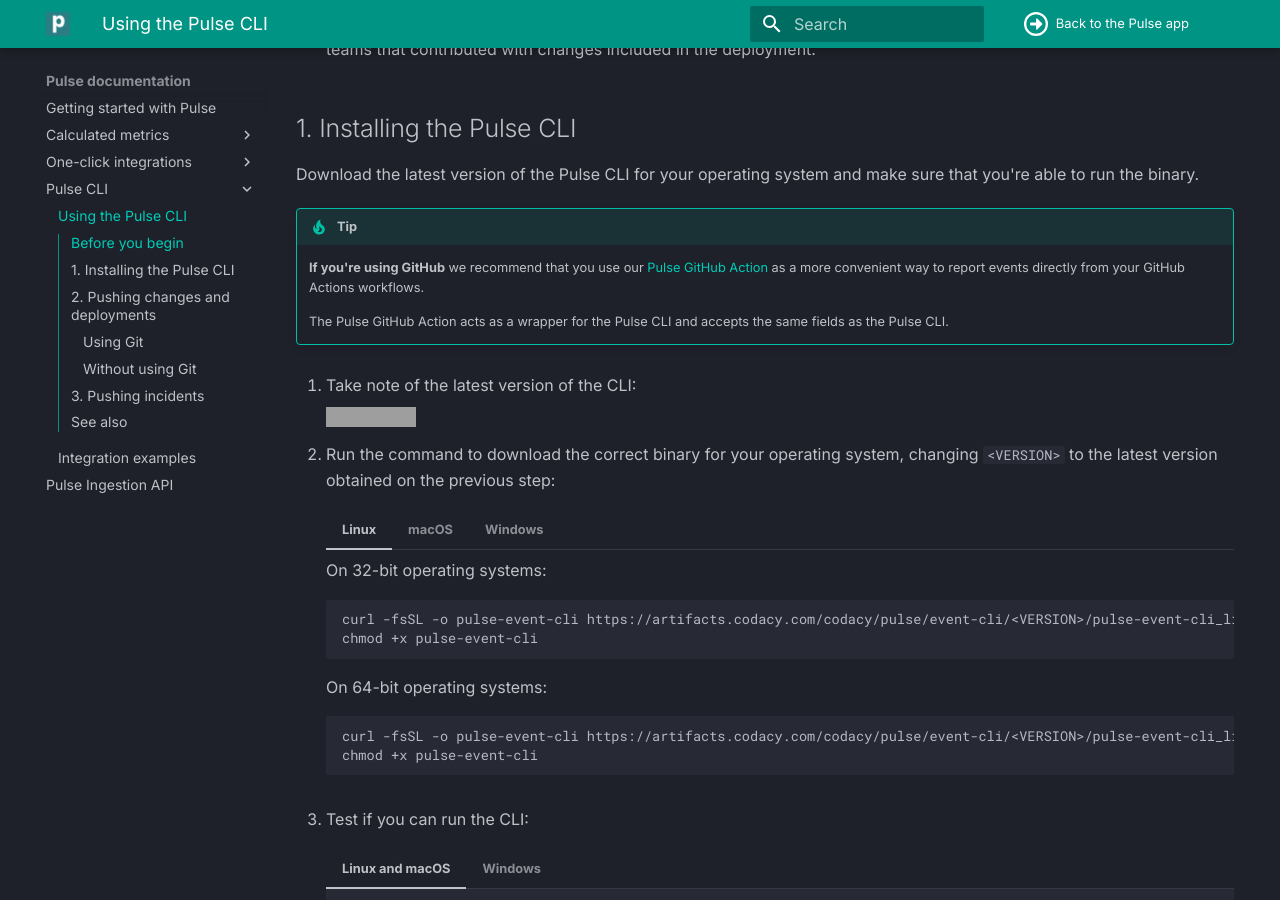
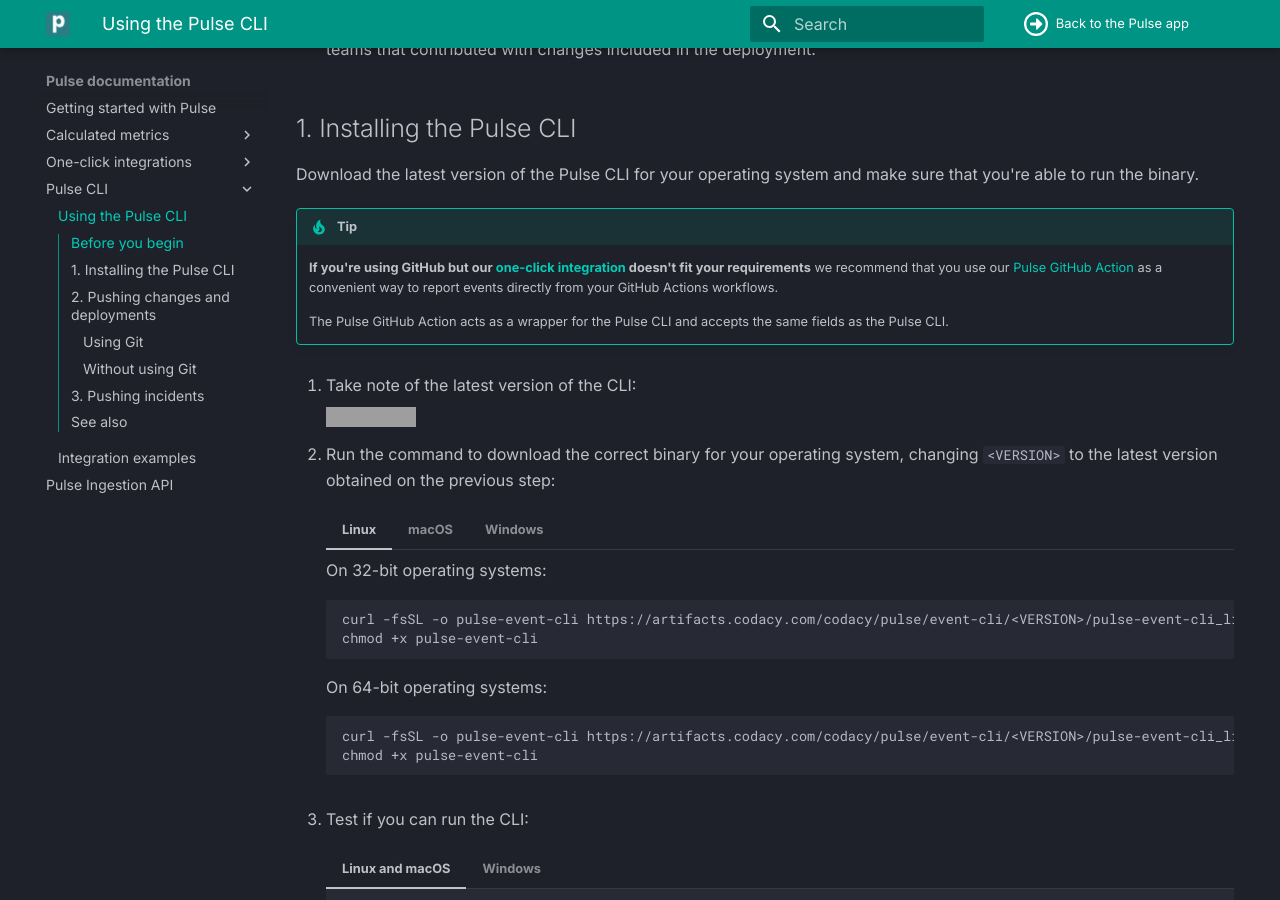
Before and after one commit to codacy/pulse-user-docs, an MkDocs documentation site: the page built from docs/cli/cli.md, in a window 1280 px wide and 900 px high, scrolled down 966 px. Built offline with MkDocs 1.6.1 and Material for MkDocs 9.7.7, drawn with Linux system fonts in a browser that asks for light colours; grey boxes are pictures that could not be loaded.

Commit message:
clean: Adjust wording for recommending the Pulse GitHub Action

```diff
--- a/docs/cli/cli.md
+++ b/docs/cli/cli.md
@@ -42,7 +42,7 @@
 Download the latest version of the Pulse CLI for your operating system and make sure that you're able to run the binary.
 
 !!! tip
-    **If you're using GitHub** we recommend that you use our [Pulse GitHub Action](https://github.com/codacy/pulse-action) as a more convenient way to report events directly from your GitHub Actions workflows.
+    **If you're using GitHub but our [one-click integration](../one-click-integrations/github-integration.md) doesn't fit your requirements** we recommend that you use our [Pulse GitHub Action](https://github.com/codacy/pulse-action) as a convenient way to report events directly from your GitHub Actions workflows.
 
     The Pulse GitHub Action acts as a wrapper for the Pulse CLI and accepts the same fields as the Pulse CLI.
 
```
